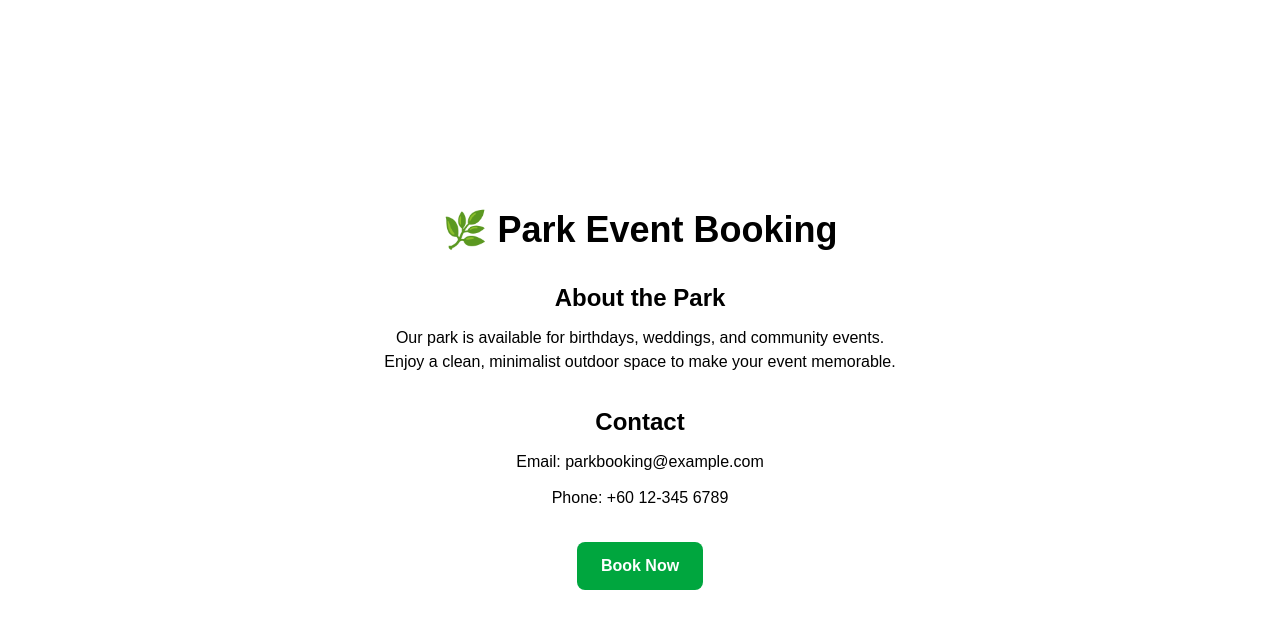
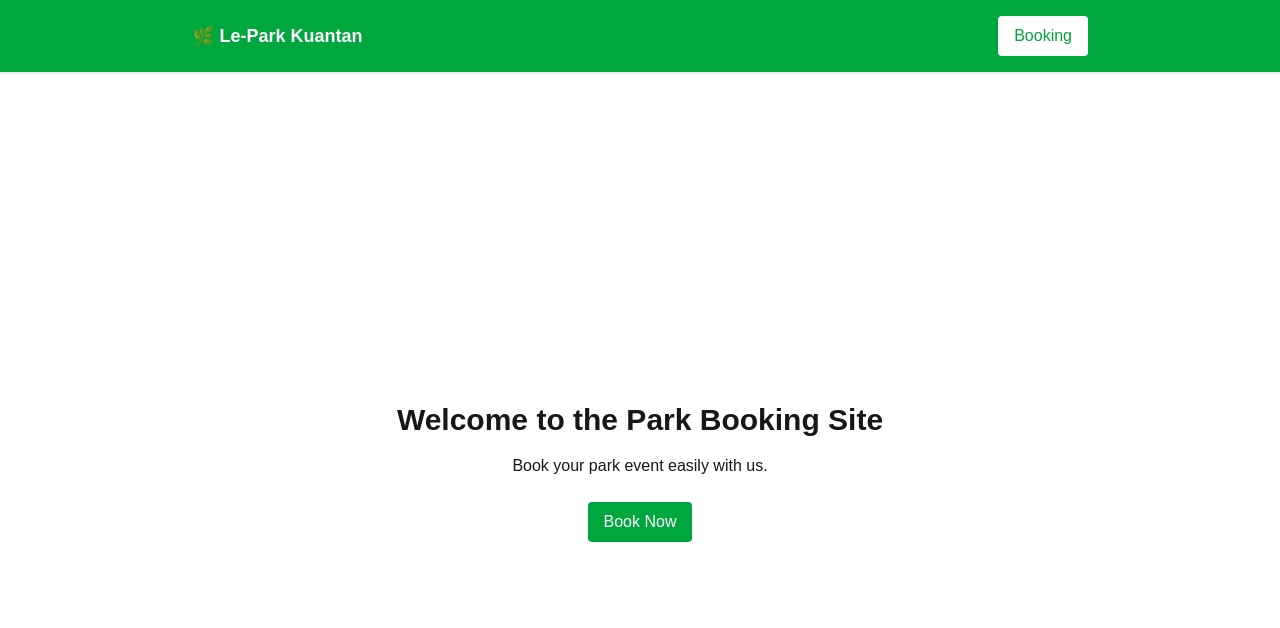
Before and after one commit to aliffnadjmi/park-booking-site, a Next.js app: page / in a window 1280 px wide. Shown: the top 628 px of the page. Built offline with nearby package versions, Linux system fonts and the light colour scheme.

Commit message:
Fix homepage and navbar, working locally

```diff
--- a/src/app/page.tsx
+++ b/src/app/page.tsx
@@ -1,40 +1,21 @@
 "use client";
 
-import { useRouter } from "next/navigation";
+import Navbar from "@/components/Navbar";
 
 export default function Home() {
-  const router = useRouter();
-
-  const handleBookingClick = () => {
-    router.push("/booking");
-  };
-
   return (
-    <main className="min-h-screen flex flex-col items-center justify-center bg-white text-black p-6">
-      <div className="max-w-lg w-full space-y-8 text-center">
-        <h1 className="text-4xl font-bold">🌿 Park Event Booking</h1>
-
-        <section className="space-y-3">
-          <h2 className="text-2xl font-semibold">About the Park</h2>
-          <p>
-            Our park is available for birthdays, weddings, and community events.
-            Enjoy a clean, minimalist outdoor space to make your event memorable.
-          </p>
-        </section>
-
-        <section className="space-y-3">
-          <h2 className="text-2xl font-semibold">Contact</h2>
-          <p>Email: parkbooking@example.com</p>
-          <p>Phone: +60 12-345 6789</p>
-        </section>
-
-        <button
-          onClick={handleBookingClick}
-          className="bg-green-600 hover:bg-green-700 text-white font-semibold py-3 px-6 rounded-lg transition"
+    <main>
+      <Navbar />
+      <section className="flex flex-col items-center justify-center min-h-screen">
+        <h1 className="text-3xl font-bold mb-4">Welcome to the Park Booking Site</h1>
+        <p className="mb-6">Book your park event easily with us.</p>
+        <a
+          href="/booking"
+          className="bg-green-600 text-white px-4 py-2 rounded hover:bg-green-700 transition"
         >
           Book Now
-        </button>
-      </div>
+        </a>
+      </section>
     </main>
   );
 }
```
Also changed, not shown: tsconfig.json (+35 -12 lines).
